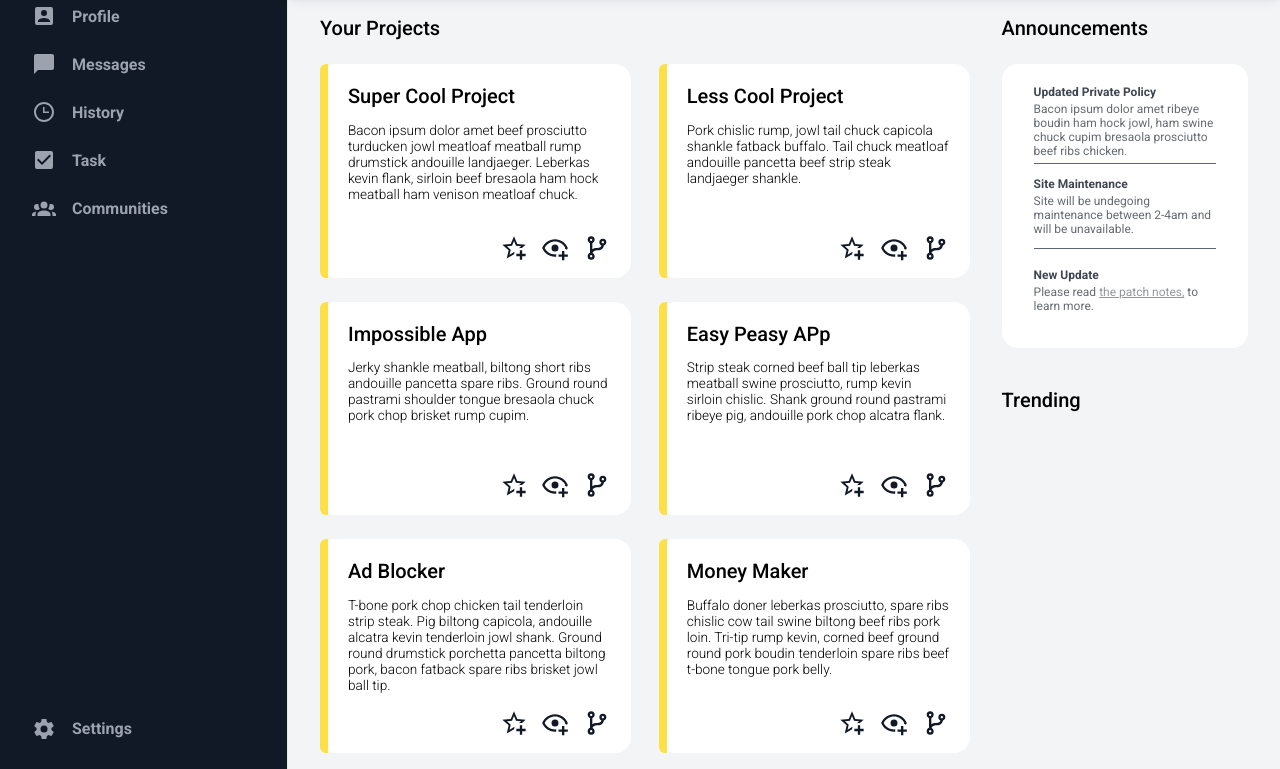
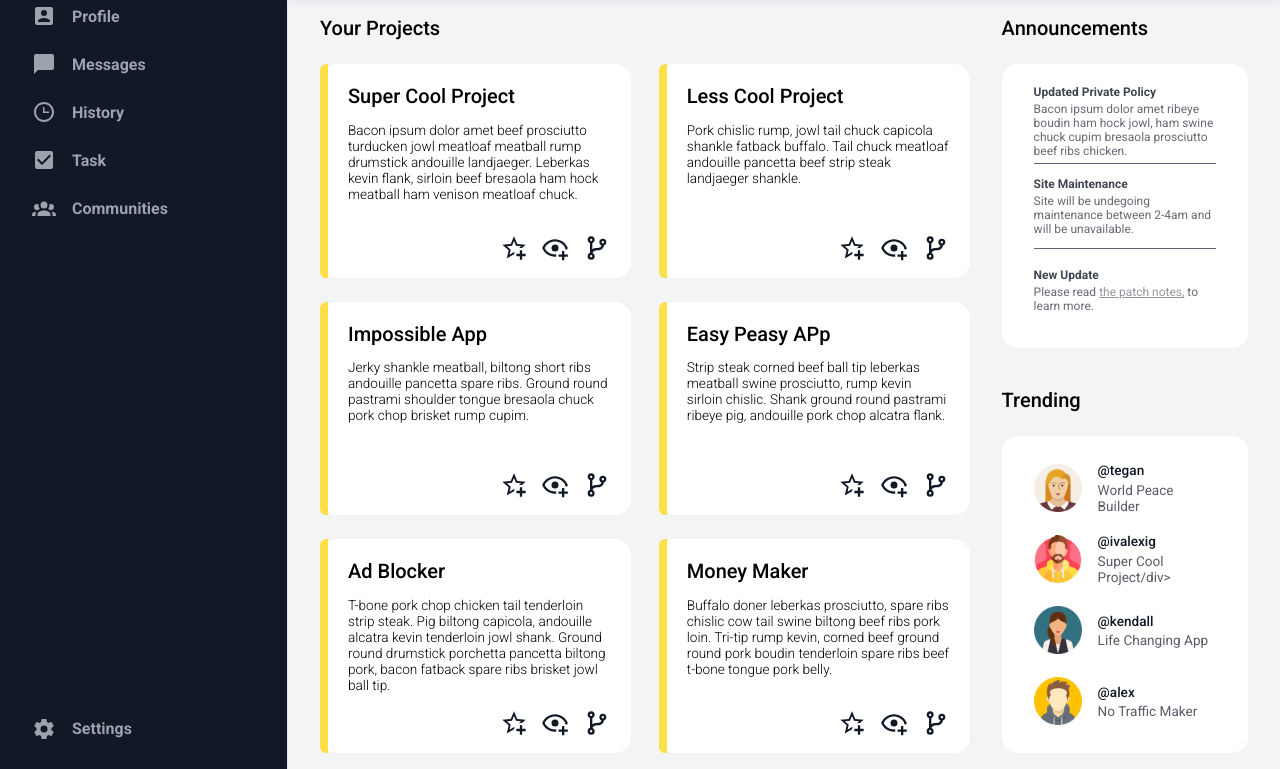
Before and after one commit to ivalexig/odin-admin-dashboard, a plain HTML site: page index.html in a window 1280 px wide. Shown: the part 152-921 px from the top of the page. Drawn offline with Linux system fonts and the light colour scheme.

Commit message:
Trending section complete

```diff
--- a/index.html
+++ b/index.html
@@ -307,7 +307,7 @@
               </div>
             </div>
 
-            <div class="divider"></div>
+            <div class="h-divider"></div>
             <div class="announcement">
               <p class="subtitle">Site Maintenance</p>
               <div>
@@ -315,7 +315,7 @@
                 unavailable.
               </div>
             </div>
-            <div class="divider"></div>
+            <div class="h-divider"></div>
             <div class="announcement">
               <p class="subtitle">New Update</p>
               <div>
@@ -324,7 +324,52 @@
             </div>
           </div>
           <p class="trending-title">Trending</p>
-          <div class="trending"></div>
+          <div class="trending">
+            <div class="trending-item">
+              <img
+                src="./assets/tegan-avatar.png"
+                alt="avatar"
+                class="trending-user-avatar"
+              />
+              <div>
+                <div class="username">@tegan</div>
+                <div class="appname">World Peace Builder</div>
+              </div>
+            </div>
+            <div class="trending-item">
+              <img
+                src="./assets/avatar.png"
+                alt="avatar"
+                class="trending-user-avatar"
+              />
+              <div>
+                <div class="username">@ivalexig</div>
+                <div class="appname">Super Cool Project/div></div>
+              </div>
+            </div>
+            <div class="trending-item">
+              <img
+                src="./assets/kendall-avatar.png"
+                alt="avatar"
+                class="trending-user-avatar"
+              />
+              <div>
+                <div class="username">@kendall</div>
+                <div class="appname">Life Changing App</div>
+              </div>
+            </div>
+            <div class="trending-item">
+              <img
+                src="./assets/alex-avatar.png"
+                alt="avatar"
+                class="trending-user-avatar"
+              />
+              <div>
+                <div class="username">@alex</div>
+                <div class="appname">No Traffic Maker</div>
+              </div>
+            </div>
+          </div>
         </div>
       </div>
     </div>
--- a/style.css
+++ b/style.css
@@ -338,7 +338,7 @@ body {
   opacity: 0.8;
 }
 
-.divider {
+.h-divider {
   background-color: #334155;
   opacity: 0.7;
   width: 100%;
@@ -355,3 +355,35 @@ a {
   color: #111826;
   opacity: 0.7;
 }
+
+.trending {
+  margin-top: 1.5rem;
+  border-radius: 1rem;
+  padding: 1rem 2rem;
+  background-color: white;
+  display: grid;
+  grid-template-rows: repeat(4, 1fr);
+  align-items: center;
+  color: #111826;
+  font-size: 0.85rem;
+}
+
+.trending-item {
+  display: flex;
+  align-items: center;
+}
+
+.trending-user-avatar {
+  height: 3rem;
+  width: 3rem;
+  margin-right: 1rem;
+}
+
+.username {
+  font-weight: 500;
+  margin-bottom: 0.2rem;
+}
+
+.appname {
+  opacity: 0.7;
+}
```
Also changed, not shown: assets/alex-avatar.png (added), assets/kendall-avatar.png (added), assets/tegan-avatar.png (added).
